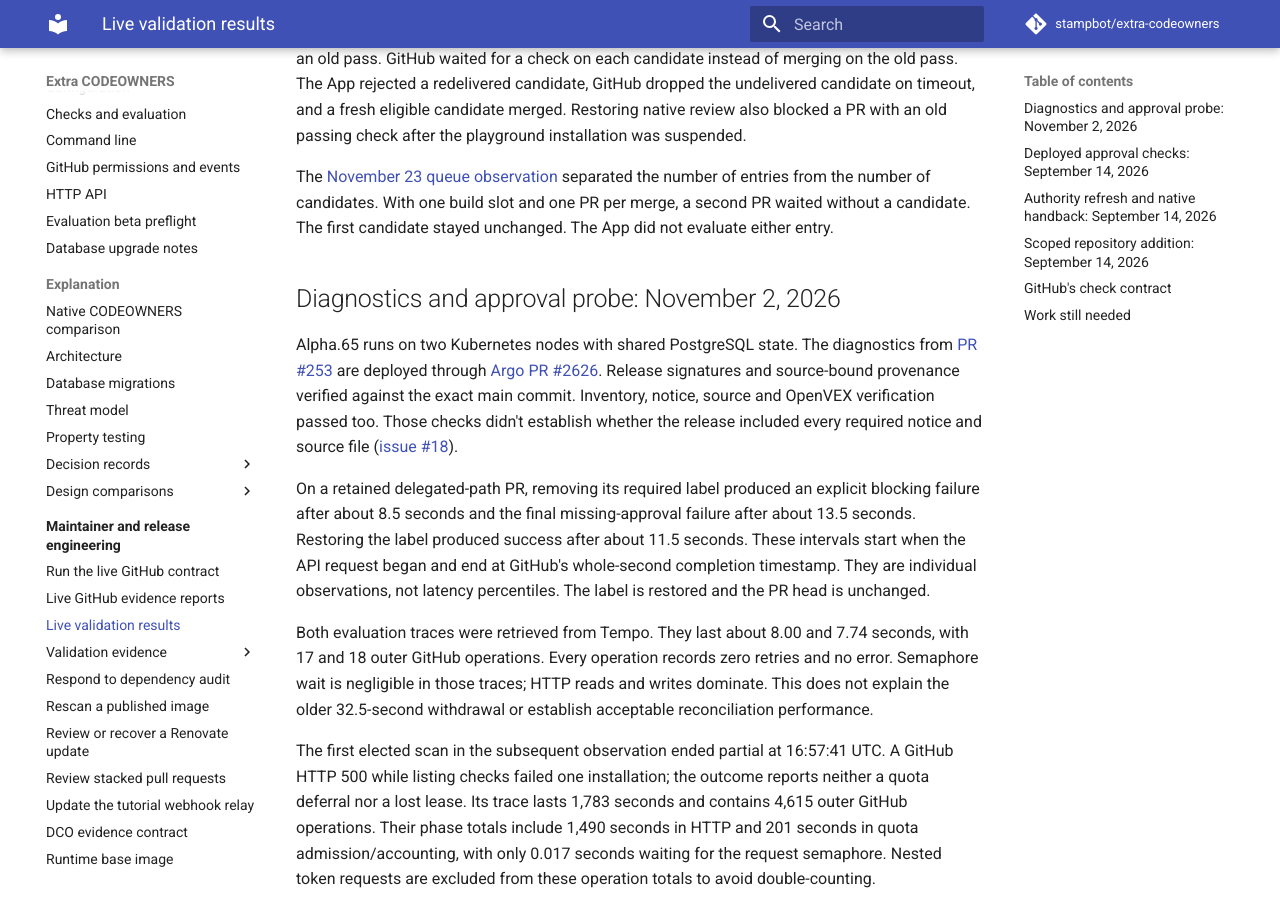
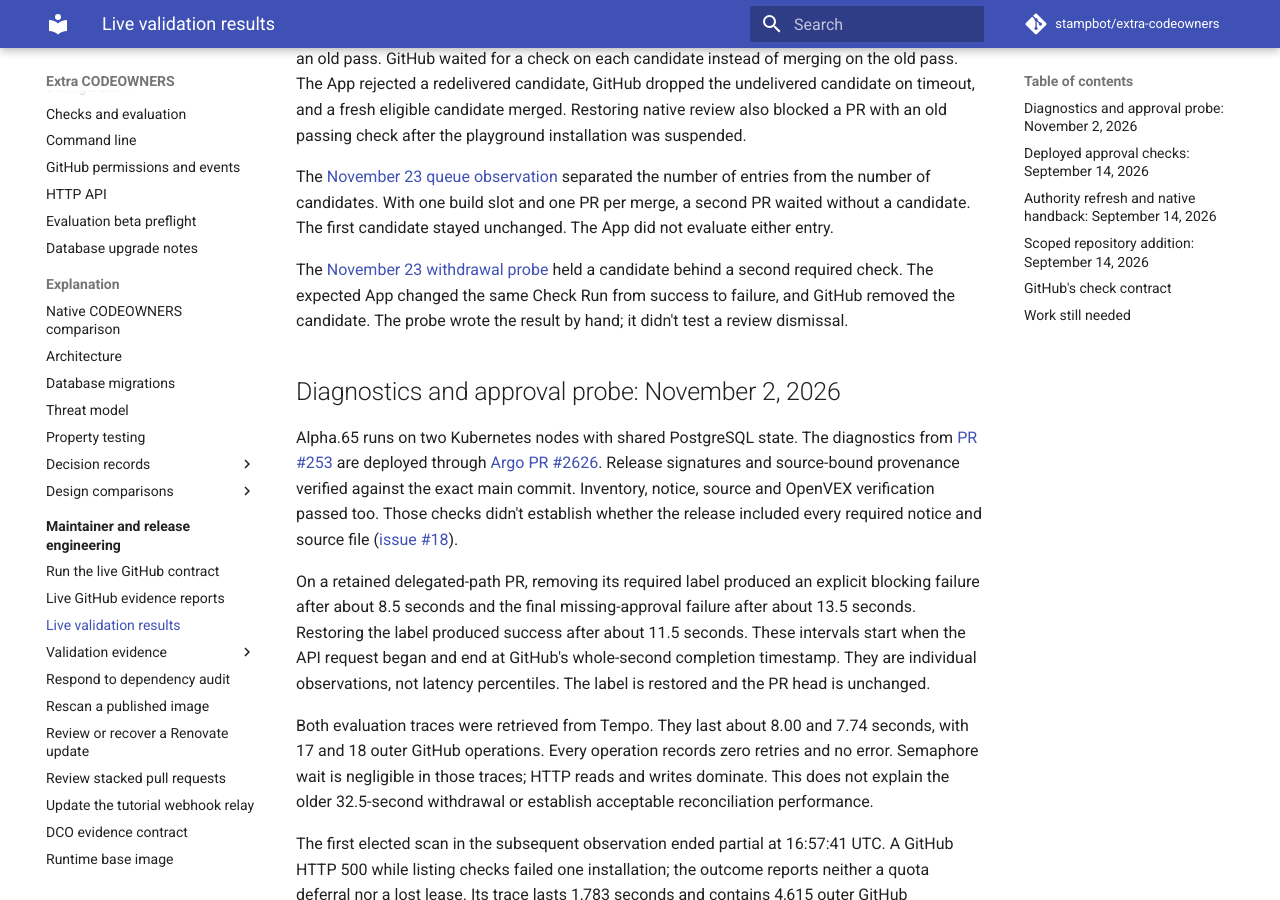
Before and after one commit to stampbot/extra-codeowners, an MkDocs documentation site: the page built from docs/maintainers/live-validation.md, in a window 1280 px wide and 900 px high, scrolled down 2271 px. Built offline with MkDocs 1.6.1 and Material for MkDocs 9.7.7, drawn with Linux system fonts in a browser that asks for light colours; comment, search, counter and statistics services are not loaded.

Commit message:
docs: record withdrawal of a held candidate check
Distinguish GitHub accepting and acting on the App’s manual Check Run update from automatic recovery after a review changes. Refs #4 and #347.

Signed-off-by: Danny Sauer <github@dannysauer.com>

```diff
--- a/docs/maintainers/live-validation.md
+++ b/docs/maintainers/live-validation.md
@@ -127,6 +127,11 @@ The [November 23 queue observation](evidence/2026-11-23-queue-entry-waiting.md)
 separated the number of entries from the number of candidates. With one
 build slot and one PR per merge, a second PR waited without a candidate.
 The first candidate stayed unchanged. The App did not evaluate either entry.
+
+The [November 23 withdrawal probe](evidence/2026-11-23-held-candidate-check-withdrawal.md)
+held a candidate behind a second required check. The expected App changed
+the same Check Run from success to failure, and GitHub removed the candidate.
+The probe wrote the result by hand; it didn't test a review dismissal.
 
 ## Diagnostics and approval probe: November 2, 2026
 
--- a/mkdocs.yml
+++ b/mkdocs.yml
@@ -112,6 +112,7 @@ nav:
           - November candidate checks during webhook loss: maintainers/evidence/2026-11-23-candidate-checks-during-delivery-loss.md
           - November alpha.107 source and notices: maintainers/evidence/2026-11-23-alpha107-source-and-notices.md
           - November queue entry waiting: maintainers/evidence/2026-11-23-queue-entry-waiting.md
+          - November held candidate withdrawal: maintainers/evidence/2026-11-23-held-candidate-check-withdrawal.md
       - Respond to dependency audit: how-to/respond-to-dependency-audit.md
       - Rescan a published image: how-to/rescan-published-image.md
       - Review or recover a Renovate update: how-to/manage-renovate-updates.md
```
Also changed, not shown: docs/maintainers/evidence/2026-11-23-held-candidate-check-withdrawal.md (added, +44 -0 lines), docs/maintainers/evidence/index.md (+1 -0 lines).
